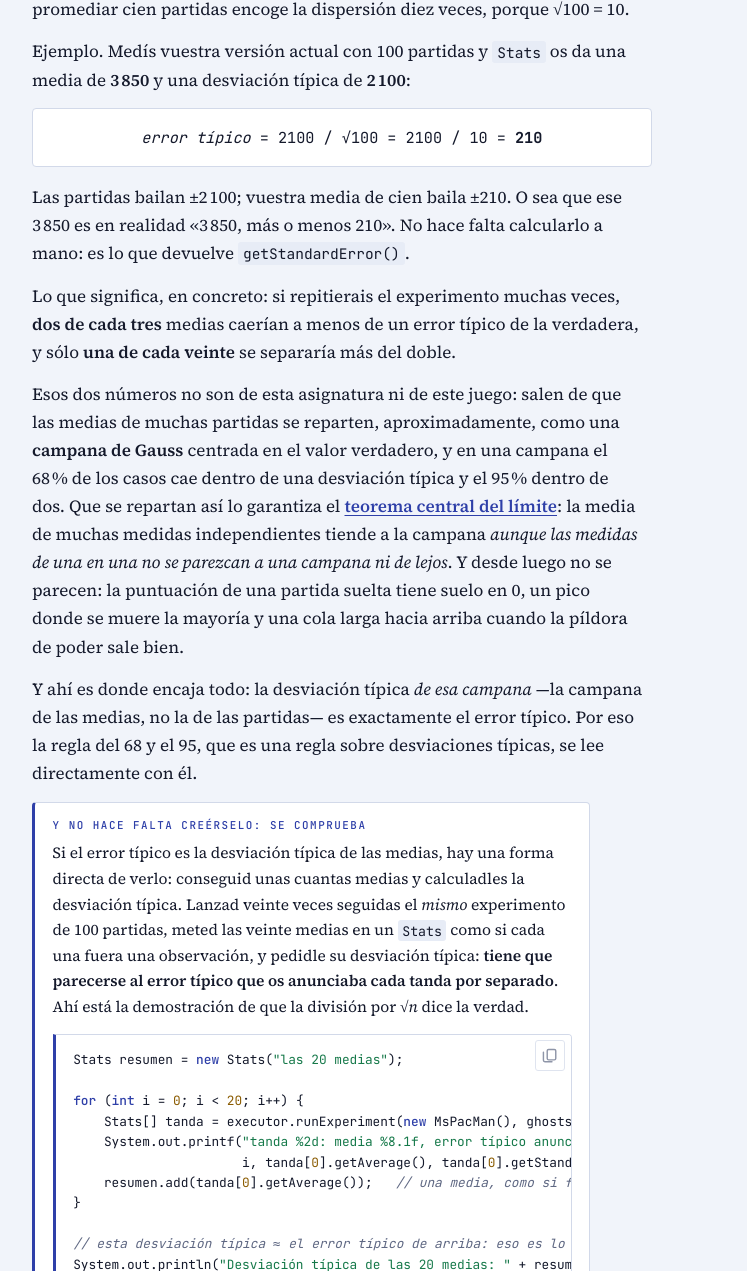
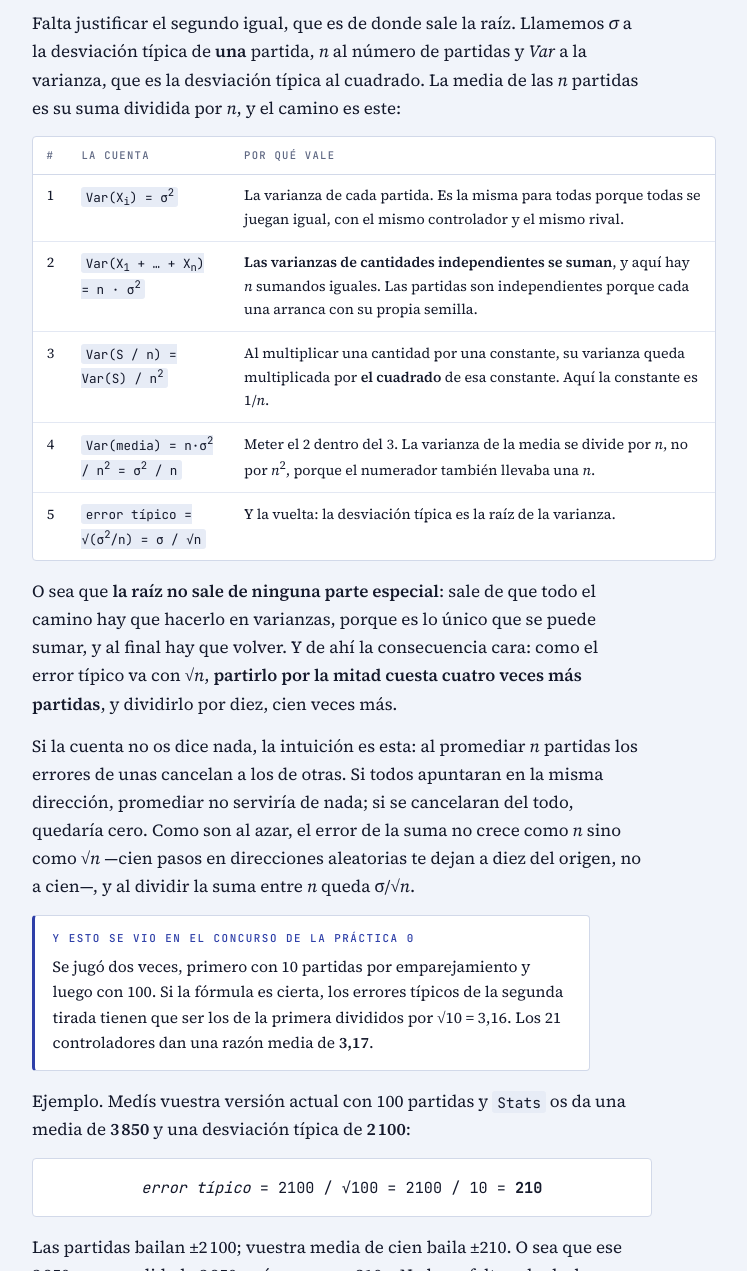
Before and after one commit to pgutierrez858/ici-wiki, a plain HTML site: page wiki/guias/competicion.html in a window 1280 px wide. Shown: the part 4079-5350 px from the top of the page, without its empty margins (150-897 px from the left). Drawn offline with Linux system fonts and the light colour scheme.

Commit message:
La cuenta de por qué el error típico lleva una raíz
El paso 1 afirmaba que la desviación típica de las medias es la de las
partidas dividida por la raíz de n, y no lo demostraba. Ahora va la derivación
línea a línea, con la justificación de cada paso al lado: las varianzas se
suman, dividir por n divide la varianza por n cuadrado, y la raíz aparece sólo
al volver de varianza a desviación típica.

Cierra con la comprobación en los datos del concurso de la Práctica 0, que se
jugó con 10 y con 100 partidas: los errores típicos se dividieron por 3,17 de
media, y la raíz de 10 es 3,16.

Co-Authored-By: Claude Opus 5 (1M context) <noreply@anthropic.com>

```diff
--- a/wiki/guias/competicion.html
+++ b/wiki/guias/competicion.html
@@ -245,9 +245,69 @@
               Conviene leer esa igualdad despacio, porque es la que contesta a la pregunta obvia: el error
               típico <strong>es</strong> una desviación típica. No es una media, ni se comporta «como si»
               fuera nada: es la desviación típica de otra cosa —de las medias en vez de las partidas—, y por
-              eso se le aplican las mismas reglas que a cualquier desviación típica. Lo único que dice la
-              fórmula es que promediar cien partidas encoge la dispersión diez veces, porque √100 = 10.
+              eso se le aplican las mismas reglas que a cualquier desviación típica.
             </p>
+            <p>
+              Falta justificar el segundo igual, que es de donde sale la raíz. Llamemos <em>σ</em> a la
+              desviación típica de <strong>una</strong> partida, <em>n</em> al número de partidas y
+              <em>Var</em> a la varianza, que es la desviación típica al cuadrado. La media de las
+              <em>n</em> partidas es su suma dividida por <em>n</em>, y el camino es este:
+            </p>
+            <div class="table-scroll">
+              <table>
+                <thead><tr><th scope="col">#</th><th scope="col">La cuenta</th><th scope="col">Por qué vale</th></tr></thead>
+                <tbody>
+                  <tr>
+                    <td class="num-col">1</td>
+                    <td><code>Var(X<sub>i</sub>) = σ<sup>2</sup></code></td>
+                    <td>La varianza de cada partida. Es la misma para todas porque todas se juegan igual, con el mismo controlador y el mismo rival.</td>
+                  </tr>
+                  <tr>
+                    <td class="num-col">2</td>
+                    <td><code>Var(X<sub>1</sub> + … + X<sub>n</sub>) = n · σ<sup>2</sup></code></td>
+                    <td><strong>Las varianzas de cantidades independientes se suman</strong>, y aquí hay <em>n</em> sumandos iguales. Las partidas son independientes porque cada una arranca con su propia semilla.</td>
+                  </tr>
+                  <tr>
+                    <td class="num-col">3</td>
+                    <td><code>Var(S / n) = Var(S) / n<sup>2</sup></code></td>
+                    <td>Al multiplicar una cantidad por una constante, su varianza queda multiplicada por <strong>el cuadrado</strong> de esa constante. Aquí la constante es 1/<em>n</em>.</td>
+                  </tr>
+                  <tr>
+                    <td class="num-col">4</td>
+                    <td><code>Var(media) = n·σ<sup>2</sup> / n<sup>2</sup> = σ<sup>2</sup> / n</code></td>
+                    <td>Meter el 2 dentro del 3. La varianza de la media se divide por <em>n</em>, no por <em>n</em><sup>2</sup>, porque el numerador también llevaba una <em>n</em>.</td>
+                  </tr>
+                  <tr>
+                    <td class="num-col">5</td>
+                    <td><code>error típico = √(σ<sup>2</sup>/n) = σ / √n</code></td>
+                    <td>Y la vuelta: la desviación típica es la raíz de la varianza.</td>
+                  </tr>
+                </tbody>
+              </table>
+            </div>
+            <p>
+              O sea que <strong>la raíz no sale de ninguna parte especial</strong>: sale de que todo el
+              camino hay que hacerlo en varianzas, porque es lo único que se puede sumar, y al final hay que
+              volver. Y de ahí la consecuencia cara: como el error típico va con √<em>n</em>,
+              <strong>partirlo por la mitad cuesta cuatro veces más partidas</strong>, y dividirlo por diez,
+              cien veces más.
+            </p>
+            <p>
+              Si la cuenta no os dice nada, la intuición es esta: al promediar <em>n</em> partidas los
+              errores de unas cancelan a los de otras. Si todos apuntaran en la misma dirección, promediar no
+              serviría de nada; si se cancelaran del todo, quedaría cero. Como son al azar, el error de la
+              suma no crece como <em>n</em> sino como √<em>n</em> —cien pasos en direcciones aleatorias te
+              dejan a diez del origen, no a cien—, y al dividir la suma entre <em>n</em> queda σ/√<em>n</em>.
+            </p>
+            <div class="note tip">
+              <span class="note-label">Y esto se vio en el concurso de la Práctica 0</span>
+              <p>
+                Se jugó dos veces, primero con 10 partidas por emparejamiento y luego con 100. Si la fórmula
+                es cierta, los errores típicos de la segunda tirada tienen que ser los de la primera
+                divididos por √10 = 3,16. Los 21 controladores dan una razón media de
+                <strong>3,17</strong>.
+              </p>
+            </div>
             <p>
               Ejemplo. Medís vuestra versión actual con 100 partidas y <code>Stats</code> os da una media de
               <strong>3&#8239;850</strong> y una desviación típica de <strong>2&#8239;100</strong>:
```
